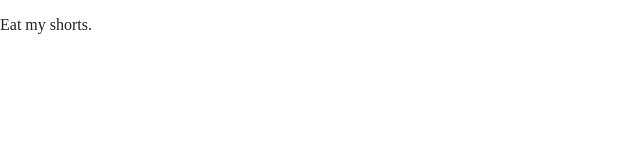
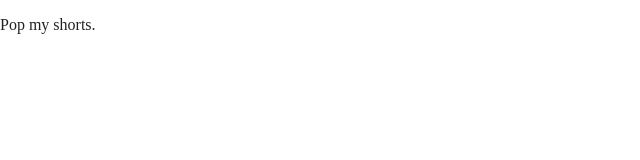
Before and after one commit to toinebeg/newspopper, a website built with Parcel: page index.html in a window 1280 px wide. Shown: the full height of the page, 0-640 px from the left. Built offline with nearby package versions, Linux system fonts and the light colour scheme.

Commit message:
change slogan

```diff
--- a/index.html
+++ b/index.html
@@ -25,7 +25,7 @@
 <body>
 
   <!-- Add your site or application content here -->
-  <p>Eat my shorts.</p>
+  <p>Pop my shorts.</p>
   <script src="js/vendor/modernizr-3.11.2.min.js"></script>
   <script src="js/plugins.js"></script>
   <script src="js/main.js"></script>
```
